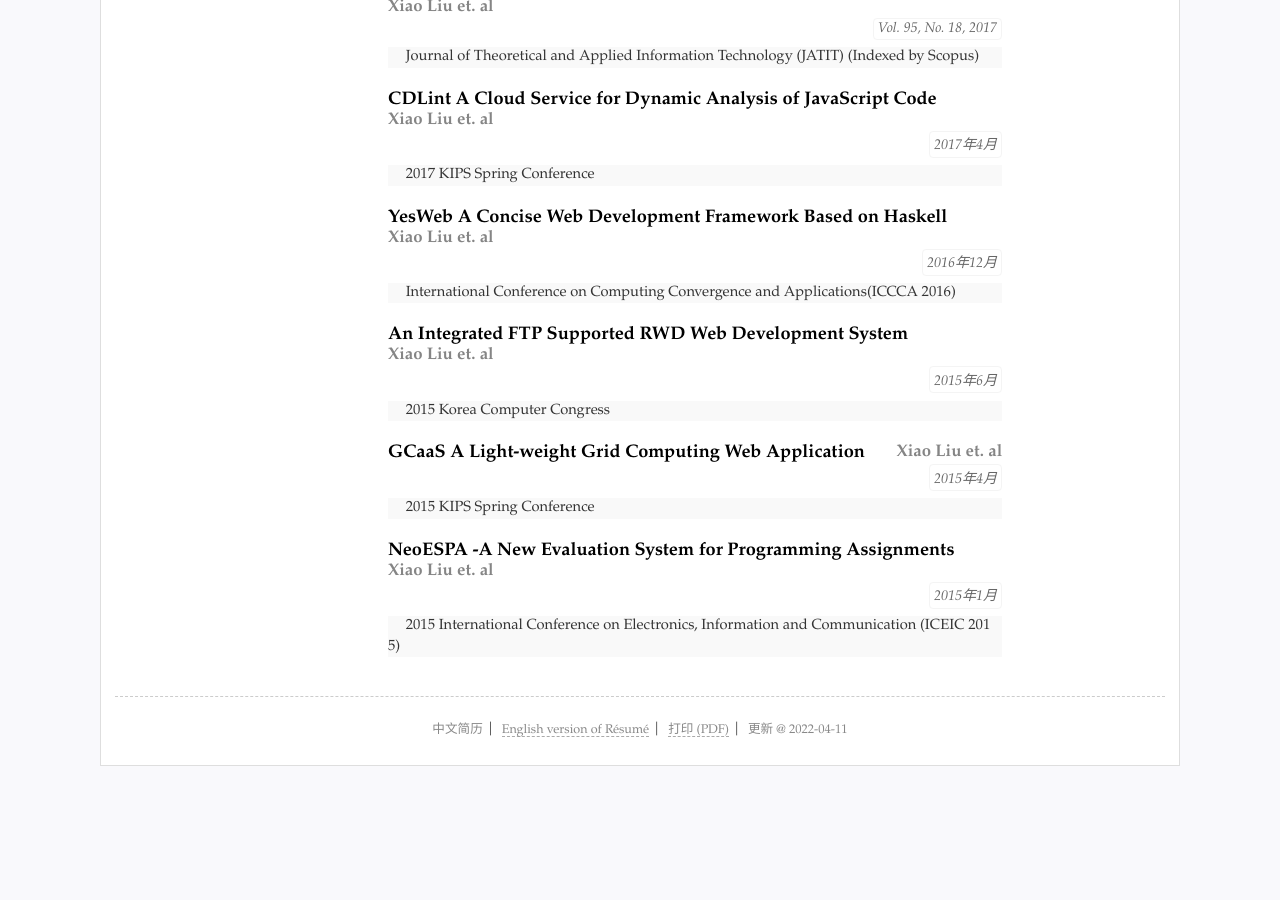
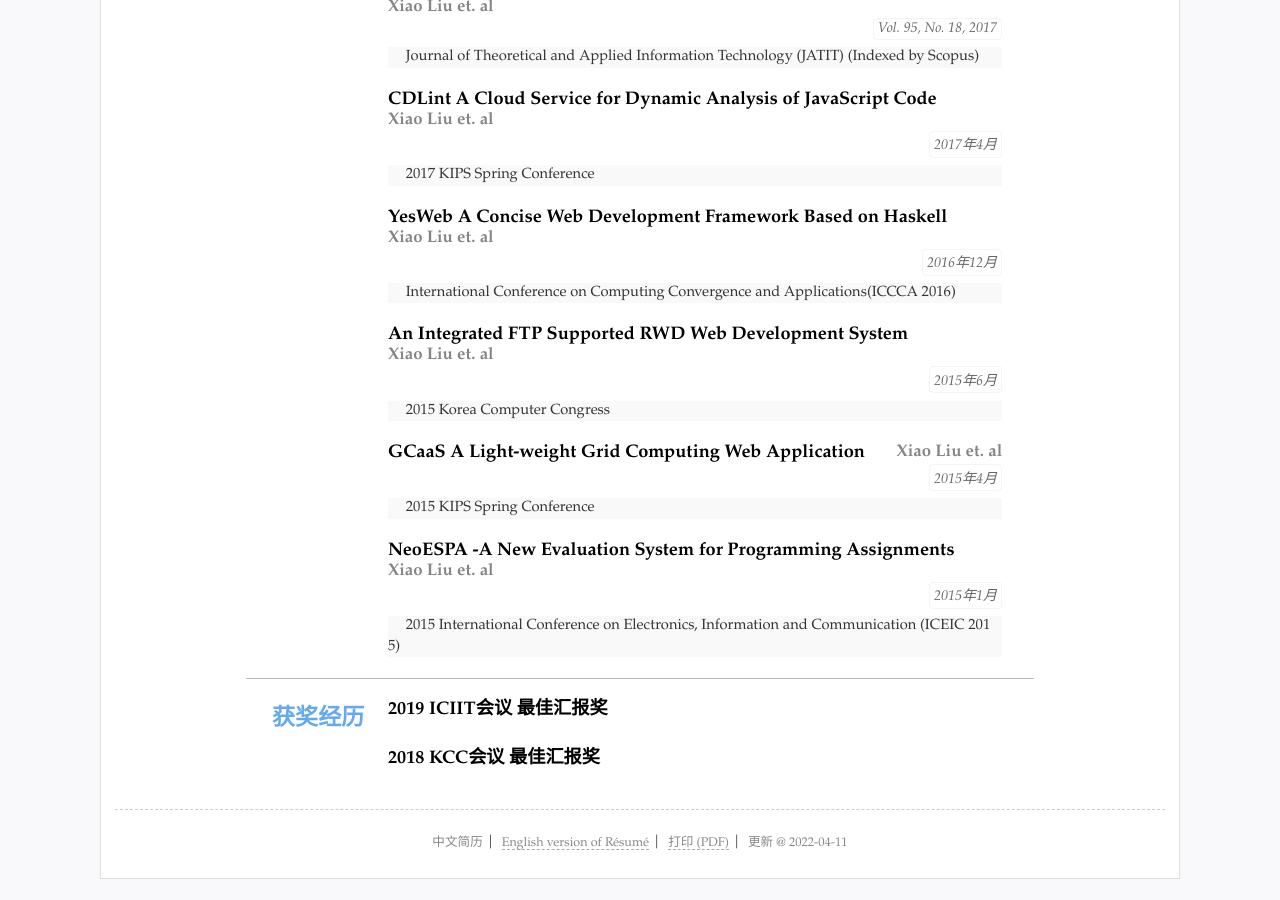
Before and after one commit to awesome-liuxiao/CV, a Jekyll site: the page built from index.html, in a window 1280 px wide and 900 px high, scrolled down 3235 px. Built offline with Jekyll 4.4.1, drawn with Linux system fonts in a browser that asks for light colours; before the commit the page ends 4022 px from its top, so only the background shows below that.

```diff
--- a/_data/resume.yml
+++ b/_data/resume.yml
@@ -194,6 +194,12 @@ main: #简历主要内容，
     duration: "2015年1月"
     detail: 2015 International Conference on Electronics, Information and Communication (ICEIC 2015)
 
+- type: adwards
+  name: 获奖经历
+  content:
+  - title: 2019 ICIIT会议 最佳汇报奖
+  - title: 2018 KCC会议 最佳汇报奖
+
 #footer 脚注，打印版和web版不同不显示
 footer: #脚注多组
   print: #打印版markdown或者html
```
